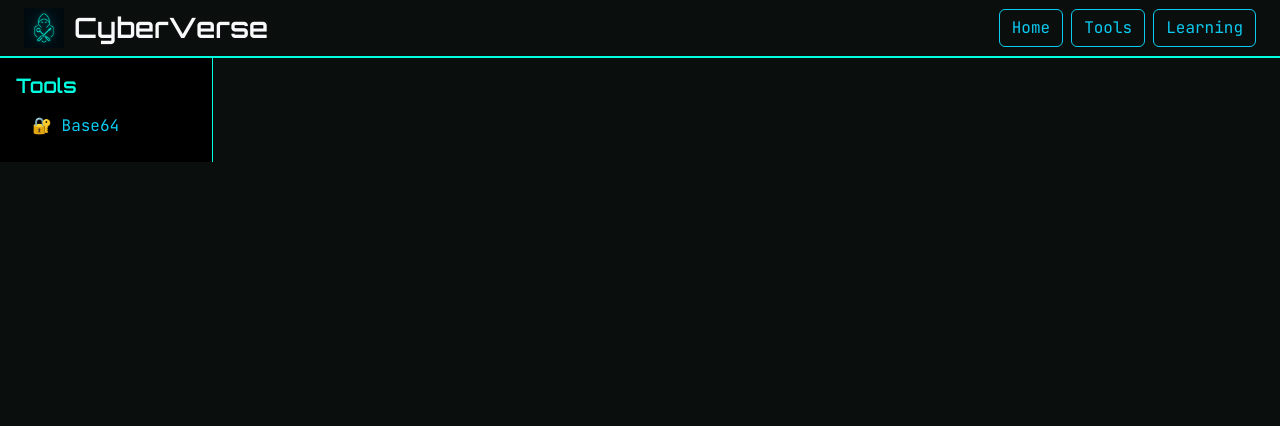
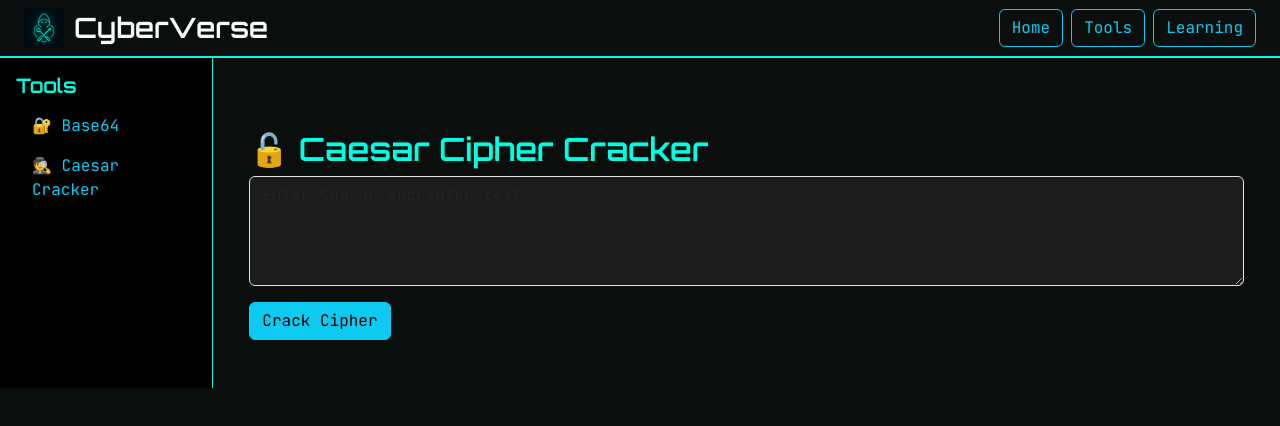
Before and after one commit to ArshSharan/CyberVerse, a React (Vite) app in the folder cyberverse/: page /caesar in a window 1280 px wide. Shown: the top 426 px of the page. Built offline with nearby package versions, Linux system fonts and the light colour scheme; the HTML template or start-up script is replaced by a standard one.

Commit message:
Added Basic Caesar-Cypher cracker

```diff
--- a/cyberverse/package.json
+++ b/cyberverse/package.json
@@ -12,6 +12,7 @@
   "dependencies": {
     "bootstrap": "^5.3.6",
     "react": "^19.1.0",
+    "react-bootstrap": "^2.10.10",
     "react-dom": "^19.1.0",
     "react-router-dom": "^7.6.0"
   },
--- a/cyberverse/src/App.jsx
+++ b/cyberverse/src/App.jsx
@@ -3,6 +3,7 @@ import Base64Tool from './pages/Base64Tool';
 import Home from './pages/Home';
 import './App.css';
 import logo from './assets/icon.png'; // ✅ Your logo
+import CaesarCracker from './pages/CaesarCracker';
 
 export default function App() {
   return (
@@ -30,7 +31,9 @@ export default function App() {
               <li className="nav-item">
                 <Link to="/base64" className="nav-link text-info">🔐 Base64</Link>
               </li>
-              {/* Add more tools here */}
+              <li className="nav-item">
+                <Link to="/caesar" className="nav-link text-info">🕵️ Caesar Cracker</Link>
+              </li>
             </ul>
           </div>
 
@@ -42,6 +45,7 @@ export default function App() {
               {/* Future pages */}
               <Route path="/tools" element={<div>All Tools Page Coming Soon</div>} />
               <Route path="/learning" element={<div>Learning Page Coming Soon</div>} />
+              <Route path="/caesar" element={<CaesarCracker />} />
             </Routes>
           </div>
         </div>
--- /dev/null
+++ b/cyberverse/src/pages/CaesarCracker.jsx
@@ -0,0 +1,104 @@
+import { useState } from "react";
+import { Button, Form, Card } from "react-bootstrap";
+
+export default function CaesarCracker() {
+  const [input, setInput] = useState("");
+  const [results, setResults] = useState([]);
+  const [copiedShift, setCopiedShift] = useState(null); // ✅ NEW
+  const commonWords = ["the", "and", "that", "have", "for", "not", "you", "with", "this", "but", "from", "they", "his", "her", "she", "will", "say", "can", "who", "get", "would", "make", "about", "flag", "ctf"];
+  const [bestGuess, setBestGuess] = useState(null); // ✅ store best result
+
+const crackCaesar = () => {
+  const text = input.toUpperCase();
+  const cracked = [];
+  let bestScore = 0;
+  let bestResult = null;
+
+  for (let shift = 1; shift < 26; shift++) {
+    let decoded = "";
+    for (let char of text) {
+      if (/[A-Z]/.test(char)) {
+        const code = ((char.charCodeAt(0) - 65 - shift + 26) % 26) + 65;
+        decoded += String.fromCharCode(code);
+      } else {
+        decoded += char;
+      }
+    }
+
+    // Score by counting matches of common words
+    const wordMatches = decoded
+      .toLowerCase()
+      .split(/[^a-z]+/)
+      .filter((w) => commonWords.includes(w)).length;
+
+    if (wordMatches > bestScore) {
+      bestScore = wordMatches;
+      bestResult = { shift, decoded };
+    }
+
+    cracked.push({ shift, decoded });
+  }
+
+  setResults(cracked);
+  setBestGuess(bestResult);
+};
+
+
+  return (
+    <div className="container mt-5">
+      <h2 style={{ fontFamily: "Orbitron", color: "#00ffe1" }}>
+        🔓 Caesar Cipher Cracker
+      </h2>
+      <Form.Group className="mb-3">
+        <Form.Control
+          as="textarea"
+          rows={4}
+          placeholder="Enter Caesar-encrypted text..."
+          value={input}
+          onChange={(e) => setInput(e.target.value)}
+          style={{ backgroundColor: "#1c1c1c", color: "#00ffe1" }}
+        />
+      </Form.Group>
+      <Button variant="info" onClick={crackCaesar}>
+        Crack Cipher
+      </Button>
+
+      <div className="mt-4">
+        {bestGuess && (
+            <Card className="mb-4 bg-success bg-opacity-10 border-success text-light">
+                <Card.Body>
+                <Card.Title style={{ color: "#00ffe1", fontFamily: "JetBrains Mono" }}>
+                    ✅ Best Match Found (Shift {bestGuess.shift})
+                </Card.Title>
+                <Card.Text style={{ fontFamily: "monospace", whiteSpace: "pre-wrap" }}>
+                    {bestGuess.decoded}
+                </Card.Text>
+                </Card.Body>
+            </Card>
+            )}
+
+        {results.map((r) => (
+          <Card key={r.shift} className="mb-3 bg-dark text-light">
+            <Card.Body>
+              <div className="d-flex justify-content-between align-items-center">
+                <Card.Title style={{ color: "#00ffe1", fontFamily: "JetBrains Mono" }}>
+                  Shift {r.shift}
+                </Card.Title>
+                <Button
+                  size="sm"
+                  variant={copiedShift === r.shift ? "success" : "outline-info"}
+                  onClick={() => copyToClipboard(r.decoded, r.shift)}
+                >
+                  {copiedShift === r.shift ? "✅ Copied" : "📋 Copy"}
+                </Button>
+              </div>
+              <Card.Text style={{ fontFamily: "monospace", whiteSpace: "pre-wrap" }}>
+                {r.decoded}
+              </Card.Text>
+            </Card.Body>
+          </Card>
+        ))}
+      </div>
+    </div>
+  );
+}
```
Also changed, not shown: 1 other file (tests, documents, lock files or other folders).
